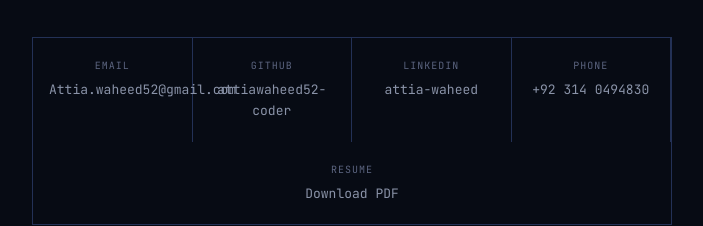
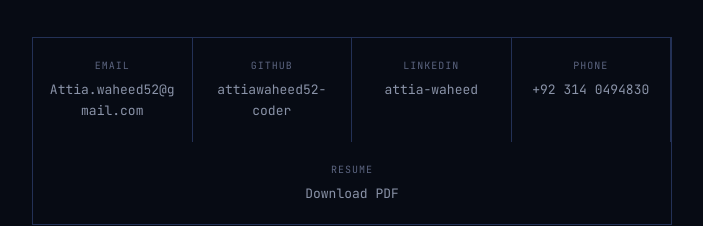
Before and after one commit to attiawaheed52-coder/Portfolio, a plain HTML site: page index.html in a window 1280 px wide. Shown: the part 6003-6229 px from the top of the page, without its empty margins (288-991 px from the left). Drawn offline with Linux system fonts and the light colour scheme.

Commit message:
Add overflow-wrap and word-break to contact links

```diff
--- a/index.html
+++ b/index.html
@@ -275,9 +275,10 @@
   footer p{color:var(--slate);max-width:460px;margin:0 auto 40px;}
   .contact-links{display:flex;justify-content:center;gap:0;flex-wrap:wrap;border:1px solid var(--line);max-width:640px;margin:0 auto;}
   .contact-links a{
-    flex:1;min-width:150px;padding:20px 16px;font-family:'JetBrains Mono',monospace;font-size:13px;
-    border-right:1px solid var(--line);color:var(--slate);transition:.2s;
-  }
+  flex:1;min-width:150px;padding:20px 16px;font-family:'JetBrains Mono',monospace;font-size:13px;
+  border-right:1px solid var(--line);color:var(--slate);transition:.2s;
+  overflow-wrap:anywhere;word-break:break-word;
+}
   .contact-links a:last-child{border-right:none;}
   .contact-links a:hover{color:var(--gold);background:var(--navy-900);}
   .contact-links a .lbl{display:block;font-size:10px;color:var(--slate-dim);text-transform:uppercase;letter-spacing:0.1em;margin-bottom:6px;}
```
